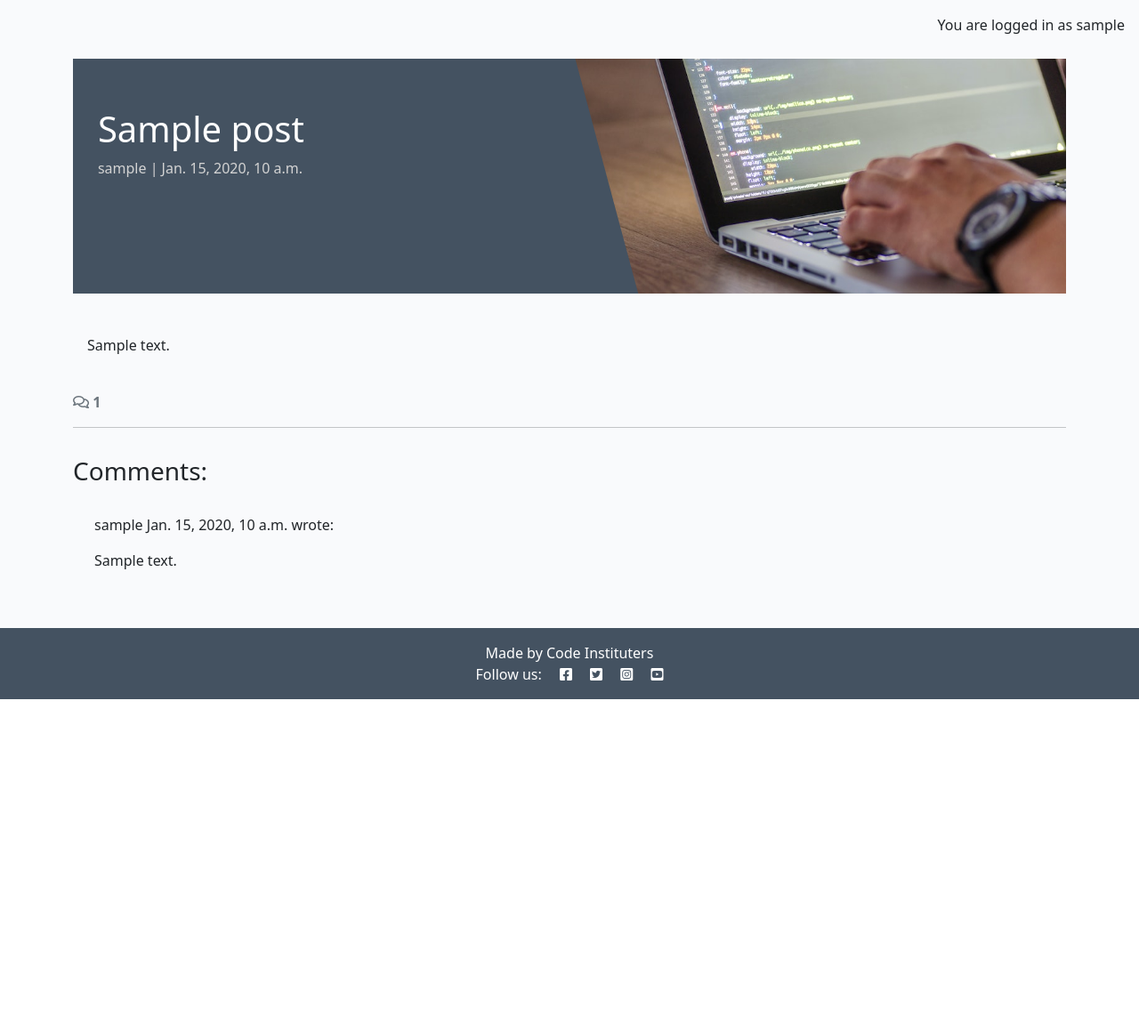
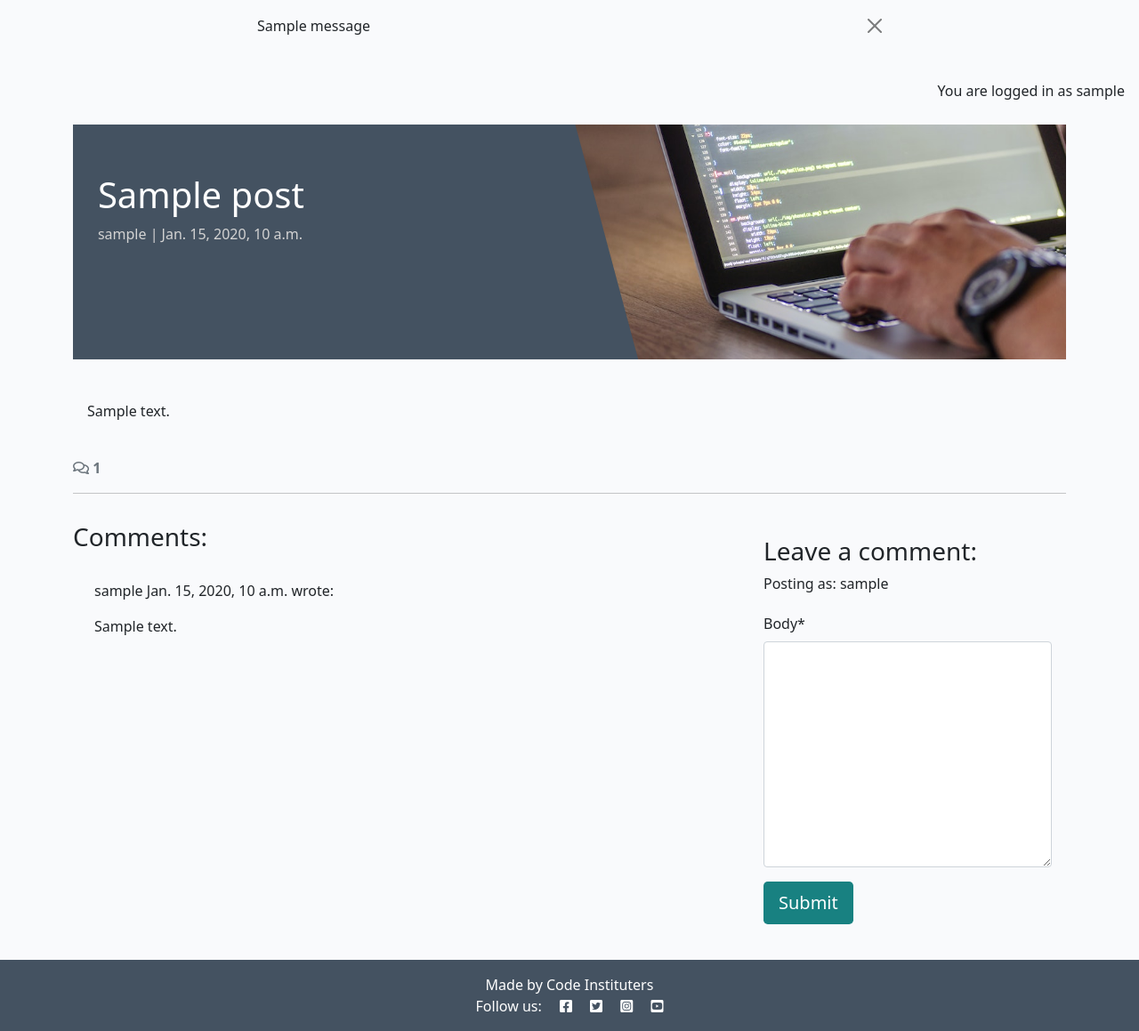
Before and after one commit to ci-mustafa/django-blog, a Django app: a page that uses templates/base.html in a window 1280 px wide. Shown: the part 60-1219 px from the top of the page at 89% size. Before the commit the page ends 846 px from the top, so only its background shows below. Run offline with Django 5.2, Linux system fonts and the light colour scheme; a user stored in the database is signed in; tables that the repository leaves empty hold one stand-in row (values such as "Sample post"); one stand-in notice (Sample message) is shown; some libraries are stand-ins or nearby versions.

Commit message:
feat: view comments, adding comment and display a message

```diff
--- /dev/null
+++ b/blog/forms.py
@@ -0,0 +1,8 @@
+from .models import Comment
+from django import forms
+
+
+class CommentForm(forms.ModelForm):
+    class Meta:
+        model = Comment
+        fields = ("body",)
--- a/blog/templates/blog/post_detail.html
+++ b/blog/templates/blog/post_detail.html
@@ -1,5 +1,6 @@
 {% extends 'base.html' %} {% block content %}
 {% load static %}
+{% load crispy_forms_tags %}
 
 <div class="masthead">
     <div class="container">
@@ -71,6 +72,22 @@
                 {% endfor %}
             </div>
         </div>
+        <!-- Creating New Comments -->
+        <div class="col-md-4 card mb-4 mt-3">
+            <div class="card-body">
+                {% if user.is_authenticated %}
+                <h3>Leave a comment:</h3>
+                <p>Posting as: {{ user.username }}</p>
+                <form id="commentForm" method="post" style="margin-top: 1.3em;">
+                    {{ comment_form | crispy }}
+                    {% csrf_token %}
+                    <button id="submitButton" type="submit" class="btn btn-signup btn-lg">Submit</button>
+                </form>
+                {% else %}
+                <p>Log in to leave a comment</p>
+                {% endif %}
+            </div>
+        </div>
     </div>
 </div>
 
--- a/blog/views.py
+++ b/blog/views.py
@@ -1,6 +1,8 @@
 from django.shortcuts import render, get_object_or_404
 from django.views import generic
+from django.contrib import messages
 from . import models
+from .forms import CommentForm
 
 # Create class based generic view to list all posts from database
 class PostList(generic.ListView):
@@ -29,8 +31,21 @@ def post_detail(request, slug):
     post = get_object_or_404(models.Post, slug=slug)
     comments = post.comments.all().order_by("-created_on")
     comment_count = post.comments.filter(approved=True).count()
+    if request.method == "POST":
+        comment_form = CommentForm(data=request.POST)
+        if comment_form.is_valid():
+            comment = comment_form.save(commit=False)
+            comment.author = request.user
+            comment.post = post
+            comment.save()
+            messages.add_message(request, messages.SUCCESS, 'Comment submitted and awaiting approval')
+    comment_form = CommentForm()
+
     return render(
         request,
         "blog/post_detail.html",
-        {"post": post, "comments": comments, "comment_count": comment_count},
+        {"post": post,
+        "comments": comments,
+        "comment_count": comment_count,
+        "comment_form": comment_form},
     )
--- a/codestar/settings.py
+++ b/codestar/settings.py
@@ -54,6 +54,8 @@ INSTALLED_APPS = [
     'allauth',
     'allauth.account',
     'allauth.socialaccount',
+    'crispy_forms',
+    'crispy_bootstrap5',
     'django_summernote',
     'blog',
     'about',
@@ -62,6 +64,9 @@ INSTALLED_APPS = [
 SITE_ID = 1
 LOGIN_REDIRECT_URL = '/'
 LOGOUT_REDIRECT_URL = '/'
+
+CRISPY_ALLOWED_TEMPLATE_PACKS = "bootstrap5"
+CRISPY_TEMPLATE_PACK = "bootstrap5"
 
 MIDDLEWARE = [
     'django.middleware.security.SecurityMiddleware',
--- a/requirements.txt
+++ b/requirements.txt
@@ -1,7 +1,9 @@
 asgiref==3.8.1
+crispy-bootstrap5==0.7
 dj-database-url==0.5.0
 Django==5.1.1
 django-allauth==0.57.2
+django-crispy-forms==2.3
 django-summernote==0.8.20.0
 gunicorn==20.1.0
 oauthlib==3.2.2
--- a/templates/base.html
+++ b/templates/base.html
@@ -71,7 +71,20 @@
             </div>
         </div>
     </nav>
-
+    <!-- displaying Django messages -->
+    <div class="container">
+        <div class="row">
+            <div class="col-md-8 offset-md-2">
+                {% for message in messages %}
+                <div class="alert {{ message.tags }} alert-dismissible
+          fade show" id="msg" role="alert">
+                    {{ message | safe }}
+                    <button type="button" class="btn-close" data-bs-dismiss="alert" aria-label="Close"></button>
+                </div>
+                {% endfor %}
+            </div>
+        </div>
+    </div>
     <main class="flex-shrink-0 main-bg">
         {% if user.is_authenticated %}
         <p class="text-end m-3">You are logged in as {{ user.username }}</p>
```
